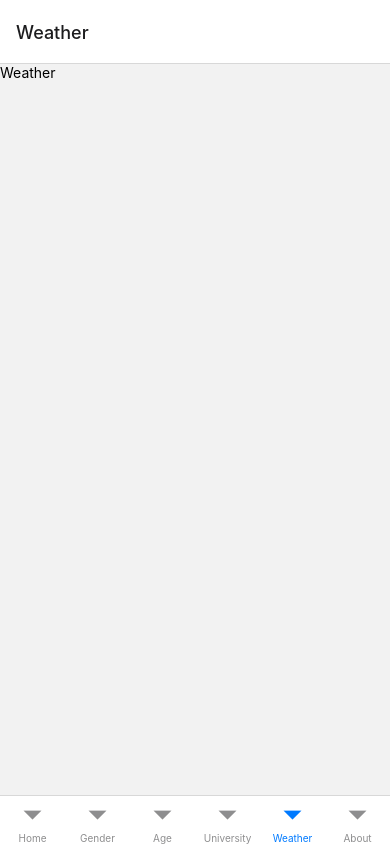
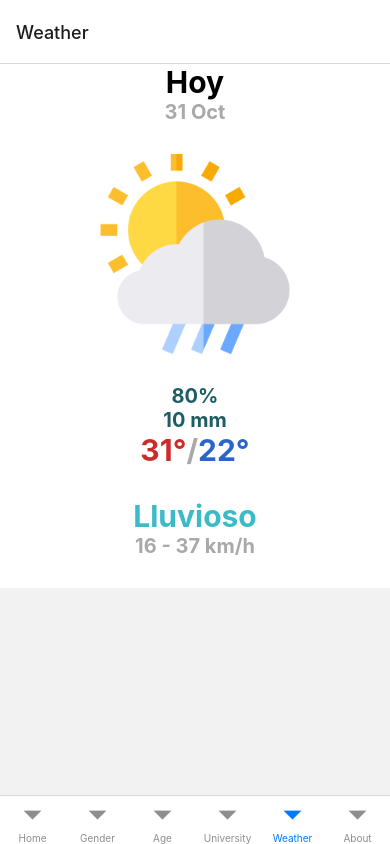
Before and after one commit to anderlfrias/tarea6_couteau-mobile_apps, a React Native app: screen /Weather in a window 390 px wide. Built offline with nearby package versions, Linux system fonts and the light colour scheme.

Commit message:
Pantalla del clima actual, lista

```diff
--- a/screens/Gender.jsx
+++ b/screens/Gender.jsx
@@ -52,6 +52,35 @@ const Gender = () => {
                             color="#841584"
                             accessibilityLabel="Learn more about this purple button"
                         />
+
+                        {
+                            gender === 'male' && (
+                                <View style={{alignItems: 'center', marginTop: 20}}>
+                                    <Text style={styles.title}>
+                                        Su género es: Masculino
+                                    </Text>
+                                    <View style={styles.image}>
+                                        <Text style={styles.title}>
+                                            🤵
+                                        </Text>
+                                    </View>
+                                </View>
+                            )
+                        }
+                        {
+                            gender === 'female' && (
+                                <View style={{alignItems: 'center', marginTop: 20}}>
+                                    <Text style={styles.title}>
+                                        Su género es: Femenino
+                                    </Text>
+                                    <View style={styles.image}>
+                                        <Text style={styles.title}>
+                                            👩
+                                        </Text>
+                                    </View>
+                                </View>
+                            )
+                        }
                     </View>
                 </View>
             </View>
--- a/screens/Weather.jsx
+++ b/screens/Weather.jsx
@@ -1,14 +1,96 @@
-import { Text, View } from 'react-native'
-import React, { Component } from 'react'
+import React from 'react'
+import { View, Text, SafeAreaView, StyleSheet, Image } from 'react-native'
 
-export class Weather extends Component {
-    render() {
-        return (
-        <View>
-            <Text>Weather</Text>
-        </View>
-        )
-    }
+const Weather = () => {
+    return (
+        <SafeAreaView>
+            <View style={styles.container}>
+                <Text style={styles.title}>Hoy</Text>
+                <Text style={styles.subtitle}>31 Oct</Text>
+
+                <View style={styles.imageContainer}>
+                    <Image source={require('../assets/weather-images/rainy-day.png')} style={{width: '100%', height: '100%'}} />
+                </View>
+
+                <View style={styles.temperatureContainer}>
+                    <Text style={styles.temperatureDescription}>80%</Text>
+                    <Text style={styles.temperatureDescription}>10 mm</Text>
+                    <Text style={styles.temperature}>
+                        <Text style={{color: '#cb2c2a'}}>31°</Text>
+                        /
+                        <Text style={{color: '#2a65cb'}}>22°</Text>
+                    </Text>
+                </View>
+
+                <View style={styles.descriptionContainer}>
+                    <Text style={styles.description}>Lluvioso</Text>
+                    <Text style={styles.subDescription}>16 - 37 km/h</Text>
+                </View>
+            </View>
+
+        </SafeAreaView>
+    )
 }
 
-export default Weather
+export default Weather;
+
+const styles = StyleSheet.create({
+    container:{
+        display: 'flex',
+        alignItems: 'center',
+        height: '100%',
+        backgroundColor: '#fff'
+    },
+    title: {
+        fontSize: 30,
+        fontWeight: 'bold',
+        textAlign: 'center',
+    },
+    subtitle: {
+        fontSize: 20,
+        fontWeight: 'bold',
+        textAlign: 'center',
+        color: '#a9a9a9'
+    },
+    imageContainer: {
+        width: 200,
+        height: 200,
+        borderRadius: 10,
+        alignItems: 'center',
+        justifyContent: 'center',
+        backgroundColor: '#fff',
+        marginVertical: 30,
+    },
+    temperatureContainer: {
+        paddingHorizontal: 20,
+        marginBottom: 30,
+    },
+    temperatureDescription: {
+        fontSize: 20,
+        fontWeight: 'bold',
+        textAlign: 'center',
+        color: '#1d5d63'
+    },
+    temperature: {
+        fontSize: 30,
+        fontWeight: 'bold',
+        textAlign: 'center',
+        color: '#a9a9a9'
+    },
+    descriptionContainer: {
+        paddingHorizontal: 20,
+        marginBottom: 30,
+    },
+    description: {
+        fontSize: 30,
+        fontWeight: 'bold',
+        textAlign: 'center',
+        color: '#3BBAC7'
+    },
+    subDescription: {
+        fontSize: 20,
+        fontWeight: 'bold',
+        textAlign: 'center',
+        color: '#a9a9a9'
+    }
+});
```
Also changed, not shown: assets/weather-images/rainy-day.png (added).
